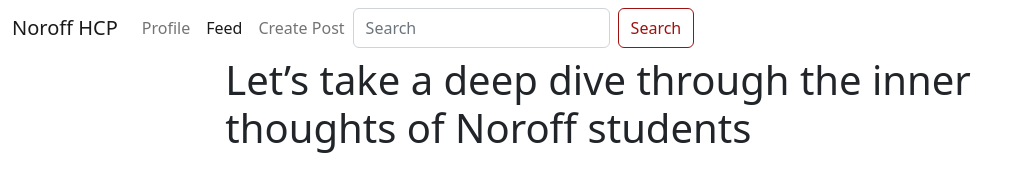
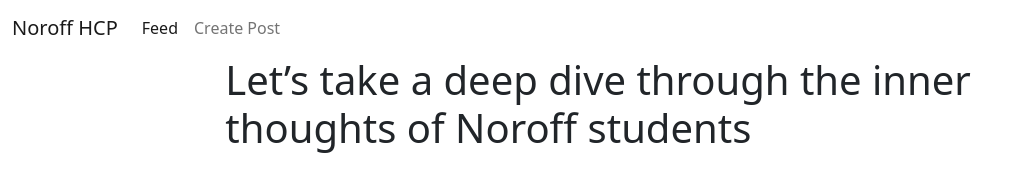
Before and after one commit to rrencat/js-2, a website with bundled scripts: page feed/index.html in a window 1280 px wide. Shown: the whole page, without its empty margins (0-1020 px from the left). Built offline with nearby package versions, Linux system fonts and the light colour scheme.

Commit message:
Update index.html

```diff
--- a/feed/index.html
+++ b/feed/index.html
@@ -20,18 +20,11 @@
           <div class="collapse navbar-collapse" id="navbarSupportedContent">
             <ul class="navbar-nav me-auto mb-2 mb-lg-0">
               <li class="nav-item">
-                <a class="nav-link" href="/profile/">Profile</a>
-              </li>
-              <li class="nav-item">
                 <a class="nav-link active" href="#">Feed</a>
               </li>
               <li class="nav-item">
                 <a class="nav-link" href="/post/create/">Create Post</a>
               </li>
-              <form class="d-flex" role="search">
-                <input class="form-control me-2" type="search" class="search" placeholder="Search" aria-label="Search">
-                <button class="btn btn-outline-primary" type="submit" id="search">Search</button>
-              </form>
             </ul>
           </div>
         </div>
```
